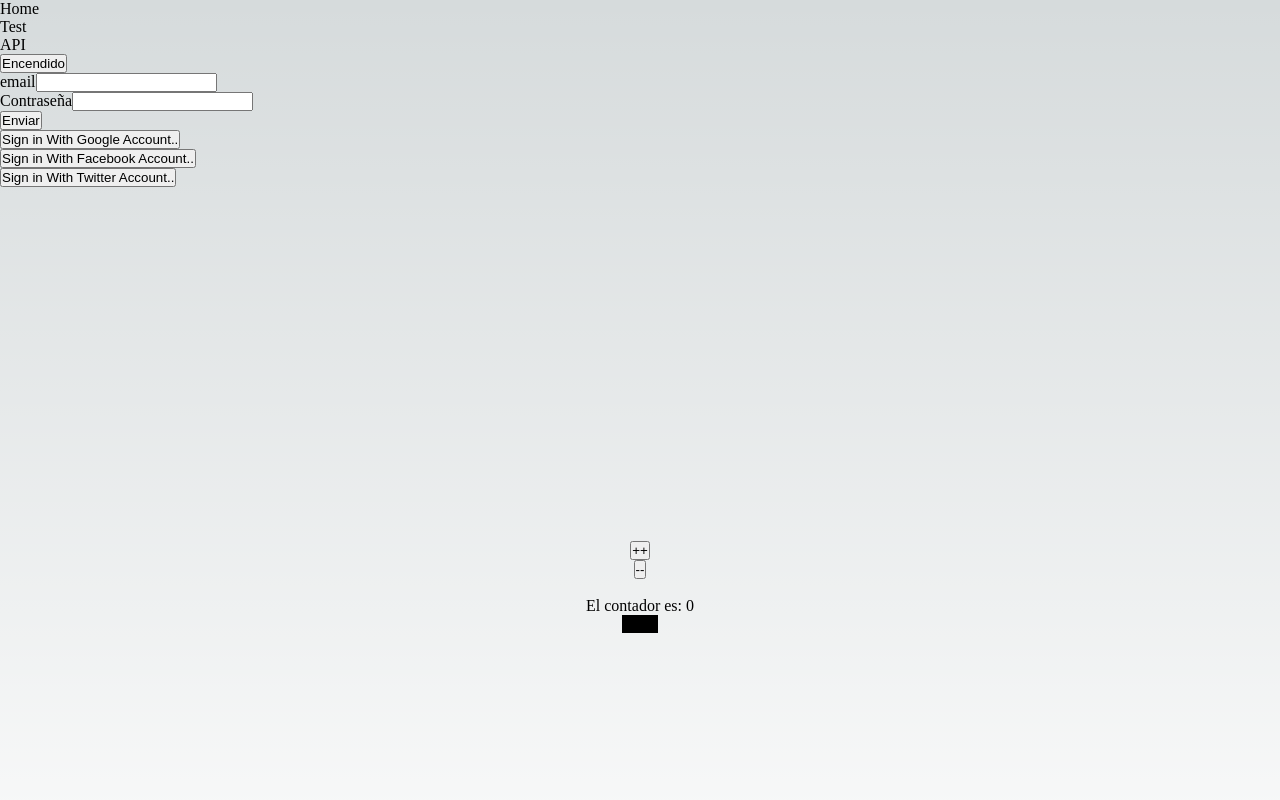
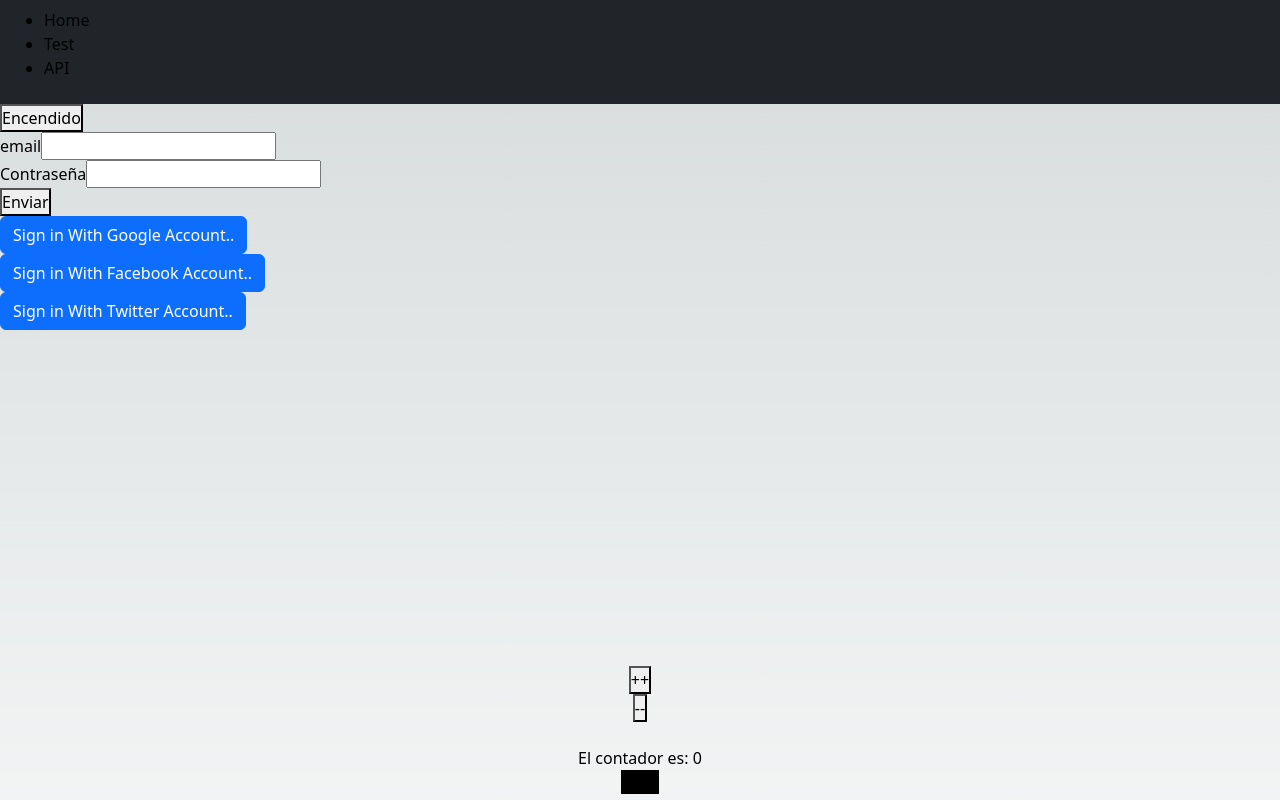
Before and after one commit to rambmario/frontend-react, a Next.js app in the folder proyecto001/: page /test in a window 1280 px wide. Shown: the top 800 px of the page. Built offline with nearby package versions, Linux system fonts and the light colour scheme.

Commit message:
signing with email and password

```diff
--- a/proyecto001/src/componentes/login/SocialLogin.js
+++ b/proyecto001/src/componentes/login/SocialLogin.js
@@ -25,15 +25,20 @@ export default function SocialLogin() {
 
     return(
     <>
-        <button onClick={ () => doLogin(googleProvider) }>
+        <button
+            className="btn btn-primary"
+            onClick={ () => doLogin(googleProvider) }>
             Sign in With Google Account..
         </button>
         <br></br>
-        <button onClick={ () => doLogin(facebookProvider) }>
+        <button className="btn btn-primary"
+                onClick={ () => doLogin(facebookProvider) }>
             Sign in With Facebook Account..
         </button>
         <br></br>
-        <button onClick={ () => doLogin(twitterProvider) }>
+        <button
+        className="btn btn-primary"
+        onClick={ () => doLogin(twitterProvider) }>
             Sign in With Twitter Account..
         </button>
     </>
--- a/proyecto001/src/componentes/login/login.js
+++ b/proyecto001/src/componentes/login/login.js
@@ -1,5 +1,7 @@
 import { useContext } from "react";
 import { maincontextState } from "@/context/maincontextprovider";
+import { appFirebase } from "@/firebase/InitConfig"
+import { getAuth, signInWithEmailAndPassword } from "firebase/auth"
 import SocialLogin from "./SocialLogin";
 import LANGUAGES from "@/data/language";
 import { validateForm } from "@/Utils/forms";
@@ -14,9 +16,23 @@ export default function Login() {
         console.log("Estoy invocando la funcion submit...")
         event.preventDefault();
         // Revisar que el target event es el correcto o no...
-        validateForm(event);
+        // validateForm(event);
         // fetch a backend...
         // O envio de data a firebase..
+        const auth = getAuth(appFirebase);
+        const email = "test@test.com";
+        const password = "test1234";
+        signInWithEmailAndPassword(auth, email, password )
+        .then( (credentials) => {
+            const user = credentials.user;
+            console.log(user);
+        } )
+        .catch( (error)=>{
+            const errorCode = error.code;
+            const errorMessage = error.message;
+            console.log(errorCode);
+            console.log(errorMessage);
+        } )
     }
 
     return (
--- a/proyecto001/src/componentes/navbar/navbar.js
+++ b/proyecto001/src/componentes/navbar/navbar.js
@@ -7,7 +7,8 @@ export default function Navbar(props) {
     let { darkmode } = useContext(maincontextState);
 
     return (
-        <div className="navbar">
+        <nav className="navbar navbar-expand-lg navbar-light bg-dark">
+           <div className="container-fluid">
             <ul>
                 <li>
                     <Link href='/'>Home</Link>
@@ -19,6 +20,7 @@ export default function Navbar(props) {
                     <Link href='/api/hello'>API</Link>
                 </li>
             </ul>
-        </div>
+           </div>
+        </nav>
     )
 }
--- a/proyecto001/src/pages/_app.js
+++ b/proyecto001/src/pages/_app.js
@@ -1,3 +1,4 @@
+import "bootstrap/dist/css/bootstrap.min.css";
 import '@/styles/globals.css'
 import { appFirebase } from '@/firebase/InitConfig'
 
```
